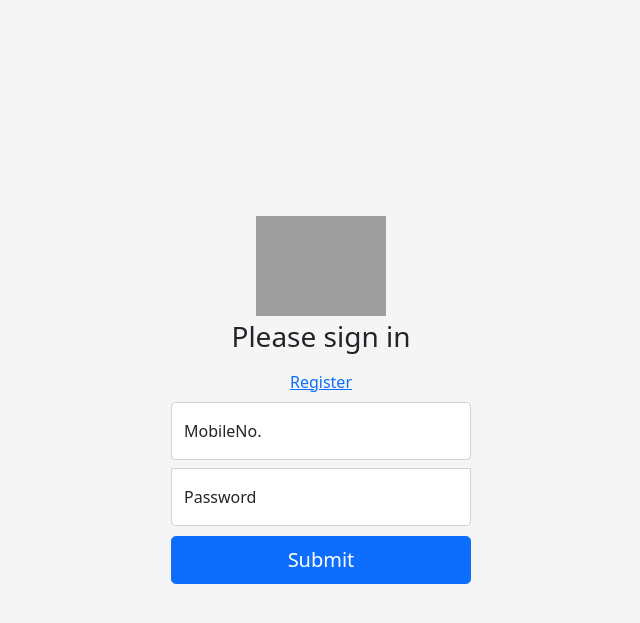
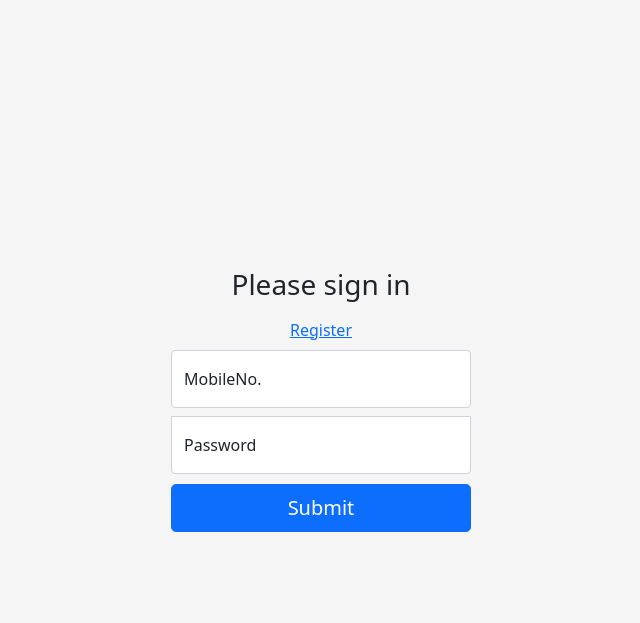
Before and after one commit to Mr-Vikas111/mysocialwebsite, a Django app: page /login in a window 1280 px wide. Shown: the top 623 px of the page, without its empty margins (319-959 px from the left). Run offline with Django 3.2, Linux system fonts and the light colour scheme; grey boxes are pictures that could not be loaded.

Commit message:
updatelogin
updatelogin

```diff
--- a/webapp/templates/login.html
+++ b/webapp/templates/login.html
@@ -73,8 +73,6 @@
         <main class="form-signin">
         <form method="post" action="login">
             {% csrf_token %}
-            <img class="mb-1" src="/static/login1.png" alt="" width="130" height="100">
-
             <h1 class="h3 mb-3 fw-normal">Please sign in</h1>
             <a href="/">Register</a>
             {% if messages %}
```
